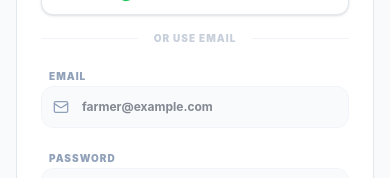
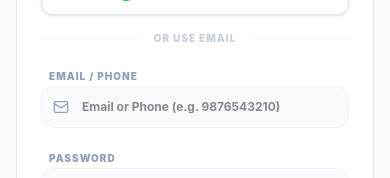
Before and after one commit to Nikilreddy726/smart-crop-doctor, a React (Vite) app in the folder client/: page /login in a window 390 px wide. Shown: the part 388-566 px from the top of the page. Built offline with nearby package versions, Linux system fonts and the light colour scheme; no server answers.

Commit message:
Allow phone number login/register by using shadow email

```diff
--- a/client/src/pages/Login.jsx
+++ b/client/src/pages/Login.jsx
@@ -44,7 +44,7 @@ const Login = () => {
             return "Password should be at least 6 characters.";
         }
         if (msg.includes('auth/invalid-email') || error.code === 'auth/invalid-email') {
-            return "Please enter a valid email address.";
+            return "Please enter a valid email or phone number.";
         }
         return "An error occurred. Please try again.";
     };
@@ -54,13 +54,25 @@ const Login = () => {
         setLoading(true);
         setError('');
         try {
+            // Determine if input is Email or Phone
+            let authIdentifier = email;
+            const phoneRegex = /^[0-9]{10}$/;
+            const emailRegex = /^[^\s@]+@[^\s@]+\.[^\s@]+$/;
+
+            if (phoneRegex.test(email.trim())) {
+                // It's a phone number -> Convert to shadow email
+                authIdentifier = `${email.trim()}@farmer.com`;
+            } else if (!emailRegex.test(email.trim())) {
+                throw new Error("Please enter a valid Email Address or a 10-digit Phone Number.");
+            }
+
             if (isLogin) {
-                await loginUser(email, password);
+                await loginUser(authIdentifier, password);
             } else {
                 if (password !== confirmPassword) {
                     throw new Error("Passwords do not match.");
                 }
-                await registerUser(email, password, name);
+                await registerUser(authIdentifier, password, name);
             }
             navigate('/dashboard');
         } catch (err) {
@@ -136,13 +148,13 @@ const Login = () => {
                             )}
 
                             <div className="space-y-1">
-                                <label className="text-[10px] font-black text-slate-400 uppercase tracking-widest ml-2">{isLogin ? "Email" : "Email / Phone Number"}</label>
+                                <label className="text-[10px] font-black text-slate-400 uppercase tracking-widest ml-2">{isLogin ? "Email / Phone" : "Email / Phone Number"}</label>
                                 <div className="relative">
                                     <Mail className="absolute left-3 top-1/2 -translate-y-1/2 text-slate-400" size={16} />
                                     <input
-                                        type="email"
+                                        type="text"
                                         required
-                                        placeholder="farmer@example.com"
+                                        placeholder="Email or Phone (e.g. 9876543210)"
                                         value={email}
                                         onChange={(e) => setEmail(e.target.value)}
                                         className="w-full bg-slate-50 border border-slate-100 focus:border-primary/20 focus:bg-white rounded-xl py-3 pl-10 pr-4 outline-none transition-all font-bold text-slate-900 text-xs"
```
